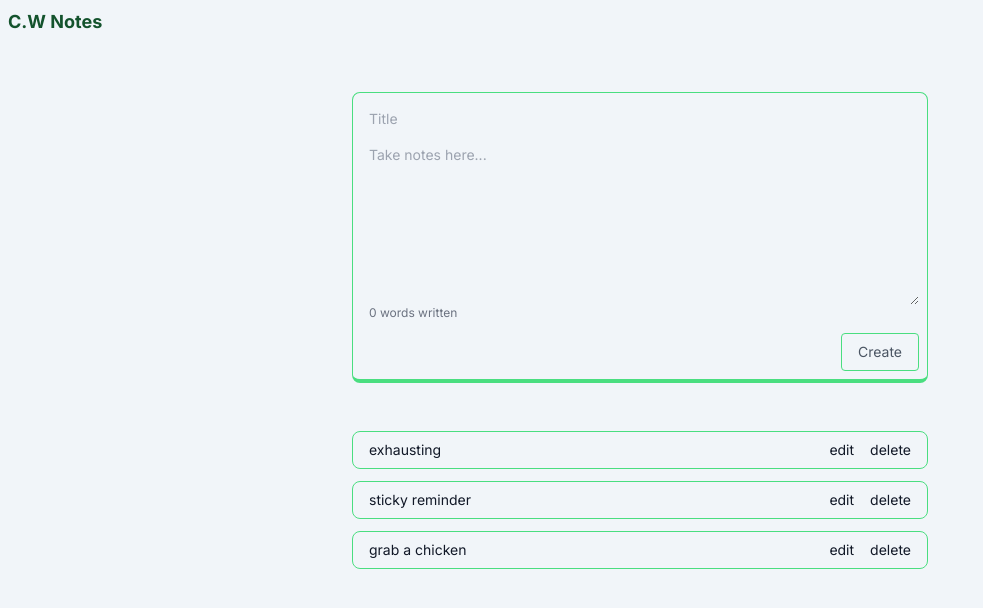
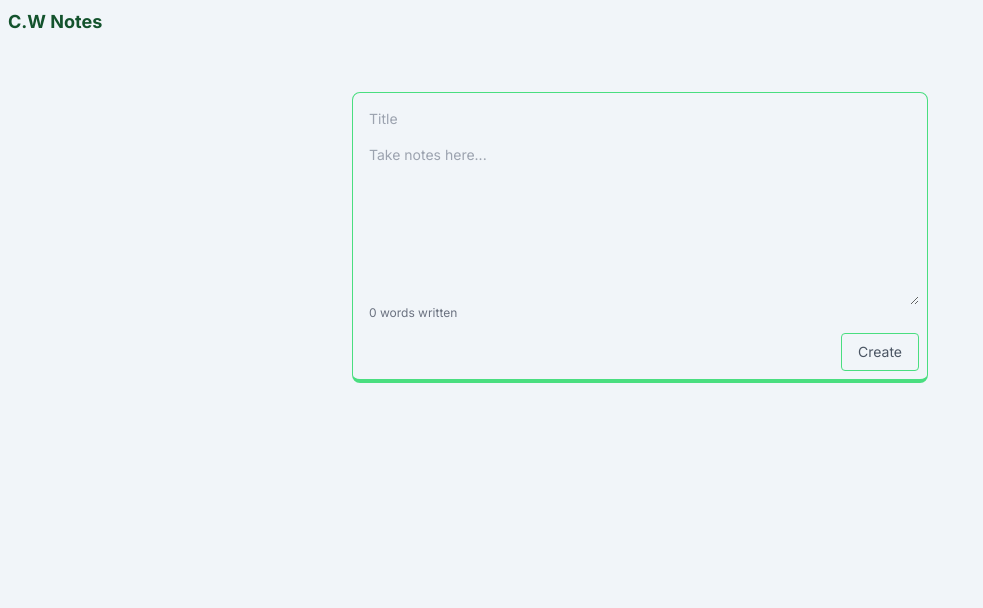
Before and after one commit to davidadediji/Fetch-GitHub-stars, a Vue app: page / in a window 1280 px wide. Shown: the top 608 px of the page, without its empty margins (0-983 px from the left). Built offline with nearby package versions, Linux system fonts and the light colour scheme.

Commit message:
chore: add create and delete note functionality

```diff
--- a/package.json
+++ b/package.json
@@ -10,6 +10,7 @@
     "format": "prettier --write src/"
   },
   "dependencies": {
+    "oh-vue-icons": "^1.0.0-rc3",
     "vue": "^3.3.4"
   },
   "devDependencies": {
--- a/src/App.vue
+++ b/src/App.vue
@@ -6,13 +6,32 @@ export default{
  },
 
  data(){
-  let id = 0
+
   return {
-    notes:[
-      {title:'exhausting', description:'really exhausting i was not expecting it at all', id:id++},
-      { title: 'sticky reminder', description: 'really exhausting i was not expecting it at all', id: id++ },
-      { title: 'grab a chicken', description: 'really exhausting i was not expecting it at all', id: id++ },
-    ]
+    notes:[],
+    id:0
+  }
+ },
+
+ mounted(){
+  const savedNotes = localStorage.getItem('notes');
+  if(savedNotes){
+    this.notes = JSON.parse(savedNotes)
+  }
+ },
+ methods:{
+  createNote(title, description){
+    if(title !== '' & description !== ''){
+      this.notes.push({ title: title, description: description, id: this.id++ })
+      this.saveToDb();
+    }
+  },
+  deleteNote(note){
+    this.notes = this.notes.filter((t)=>t !== note)
+    this.saveToDb()
+  },
+  saveToDb(){
+    localStorage.setItem('notes', JSON.stringify(this.notes))
   }
  }
 }
@@ -25,15 +44,16 @@ export default{
       <p class=" font-bold text-lg text-green-900">C.W Notes</p>
     </nav>
     <section>
-      <form-input></form-input>
+      <form-input @add="createNote"></form-input>
     </section>
     <section>
-  <ul class=" max-w-xl m-auto flex flex-col gap-3">
+  <ul v-if="notes.length > 0" class=" max-w-xl m-auto flex flex-col gap-3">
+    <li class="font-medium text-lg">All Notes</li>
         <li v-for="note in notes" :key="note.id" class="border border-green-400 py-2 px-4 rounded-lg flex justify-between">
          <p> {{ note.title }}</p>
          <div class="flex gap-4">
           <button>edit</button>
-          <button>delete</button>
+          <button @click="deleteNote(note)">delete</button>
          </div>
         </li>
       </ul>
--- a/src/components/NoteCreate.vue
+++ b/src/components/NoteCreate.vue
@@ -8,12 +8,12 @@ export default{
     },
     methods:{
         add(){
-            this.$emit=this.title
-            this.$emit=this.description
+            this.$emit('add', this.title, this.description)
+            this.title=''
+            this.description=''
+        },
 
-        }
     }
-
 }
 </script>
 
@@ -25,7 +25,6 @@ export default{
                 <input type="text" name="title" id="title" class="text-gray-900 outline-none px-2 py-2 bg-slate-100" placeholder="Title" v-model="title">
                 <textarea name="" id="" cols="30" rows="8" placeholder="Take notes here..." class="px-2 outline-none pt-2 bg-slate-100" v-model="description"></textarea>
                 <span class=" text-xs text-gray-500 pl-2">{{ description.split(' ').filter(word => word !== '').length }} words written</span>
-
             </section>
             <section class="w-full text-right">
                 <button type="submit" class=" text-sm px-4 py-2 text-right mt-3 border border-green-400 hover:bg-green-400 hover:text-white rounded text-gray-600">Create</button>
```
Also changed, not shown: 1 other file (tests, documents, lock files or other folders).
